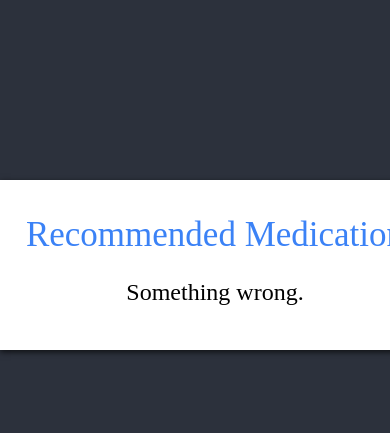
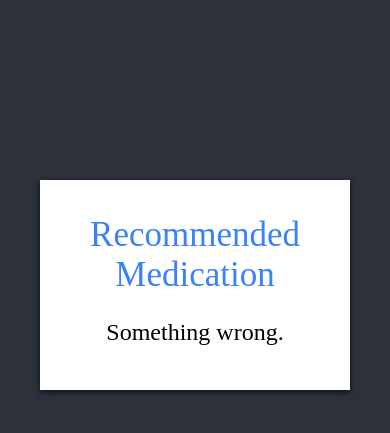
Before and after one commit to ahmedshaik982/Medi-FInder-App, a Flask app: template templates/result.html in a window 390 px wide; the page is wider, and only the part inside the window is pictured. Shown: the top 433 px of that part. Run offline with Flask 2, Linux system fonts and the light colour scheme; the template is opened without the code that fills it, so the values that code supplies are empty.

Commit message:
Update result.html

```diff
--- a/templates/result.html
+++ b/templates/result.html
@@ -3,7 +3,7 @@
 <head>
   <meta charset="UTF-8">
   <meta name="viewport" content="width=device-width, initial-scale=1.0">
-  <title>Centered Card with Margin Top</title>
+  <title>Recommended Medication</title>
   <style>
     body {
       margin: 0;
@@ -44,6 +44,23 @@
   color: #ffffff;
   opacity: 0.65;
 }
+
+@media screen and (max-width: 767px) {
+      /* Adjust the styles for mobile devices */
+     .card{
+        width:100%;
+        max-width:270px;
+
+
+
+      }
+
+}
+
+
+
+
+
   </style>
 </head>
 <body>
```
